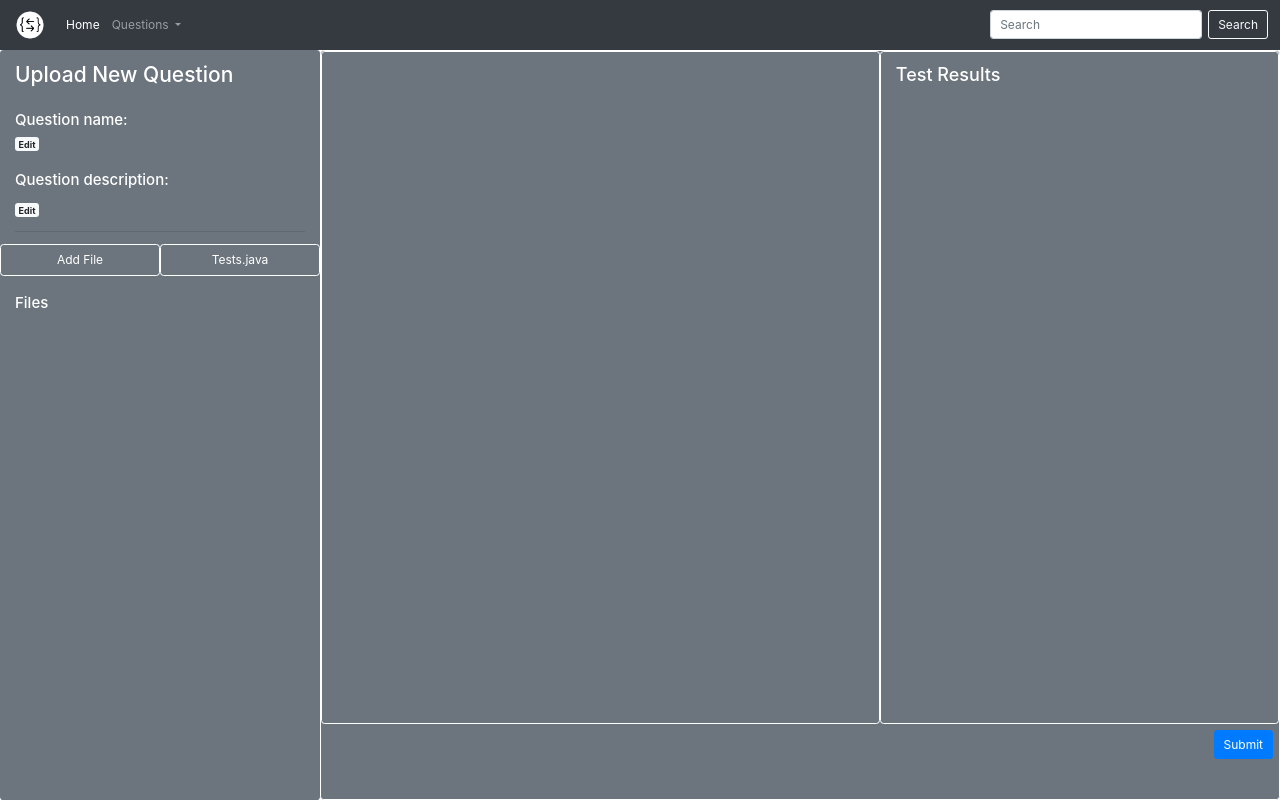
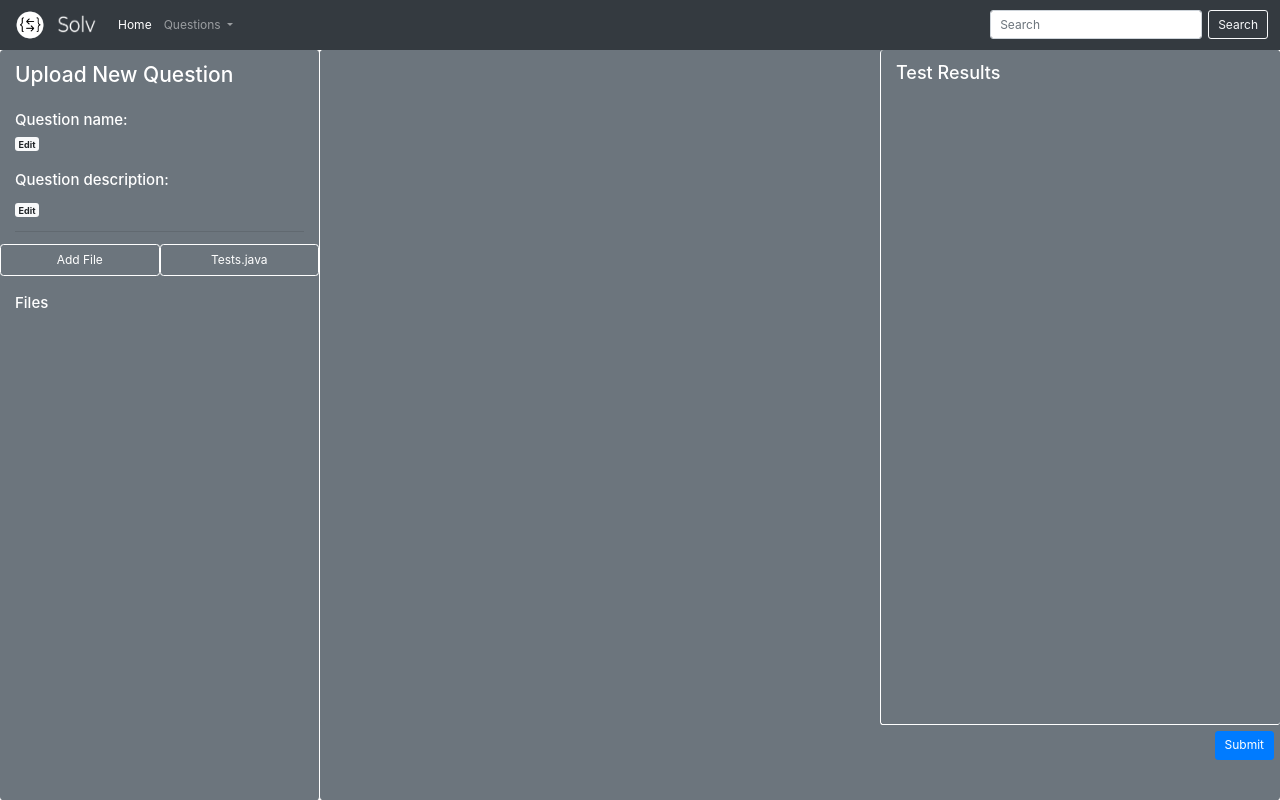
Before and after one commit to AndrewA111/ProjectWebApp, a Django app: template templates/question/upload.html in a window 1280 px wide. Run offline with Django 3.2, Linux system fonts and the light colour scheme; the template is opened without the code that fills it: values that come from a table or form of the project are taken from there, others are empty; some libraries are stand-ins or nearby versions.

Commit message:
Added logo, changed border settings for upload page

```diff
--- a/templates/question/base.html
+++ b/templates/question/base.html
@@ -20,6 +20,9 @@
         <nav class="navbar navbar-expand-lg navbar-dark bg-dark">
           <a class="navbar-brand ml-1" href="#">
             <img src="/static/images/logo.png" width="30" height="30" class="d-inline-block align-top" alt="">
+          </a>
+          <a class="navbar-brand" href="#">
+            <img src="/static/images/logo_text_white.png" width="40" height="20" class="d-inline-block align-top" alt="">
           </a>
           <button class="navbar-toggler" type="button" data-toggle="collapse" data-target="#navbarSupportedContent" aria-controls="navbarSupportedContent" aria-expanded="false" aria-label="Toggle navigation">
             <span class="navbar-toggler-icon"></span>
--- a/templates/question/upload.html
+++ b/templates/question/upload.html
@@ -28,7 +28,7 @@
         <div class="row h-100">
 
 <!--            Description section-->
-            <div class="col-md-3 bg-secondary text-white rounded-lg">
+            <div class="col-md-3 bg-secondary text-white border-right border-white rounded-lg">
 
                 <h3 class="mt-3">Upload New Question</h3><br/>
 
@@ -97,7 +97,7 @@
             </div>
 
 <!--            Code/results section-->
-            <div class="col-md-9 h-100 noPadNoMargin bg-secondary text-white border border-white rounded-lg">
+            <div class="col-md-9 h-100 noPadNoMargin bg-secondary text-white rounded-lg">
 
 <!--                Input and output row-->
                 <form class="fill90" id="submission_form" method="post" action="/question/upload/">
@@ -109,42 +109,7 @@
 
 
                         <!--                    input col-->
-                        <div class="col-md-7 bg-secondary text-white border border-white rounded-lg fill100">
-
-<!--                            &lt;!&ndash;                        tabs&ndash;&gt;-->
-<!--                            <div id="tabs" class="row">-->
-<!--                                {% for form in upload_file_formset %}-->
-<!--                                    {% if not forloop.first %}-->
-<!--                                        <div id="tab{{ forloop.counter0 }}" class="tab col-md-4 p-2 border border-white rounded-lg" data-no="{{ forloop.counter0 }}">-->
-<!--                                            <div class="sameLine">-->
-<!--                                                <p class=noMargin id="tab{{ forloop.counter0 }}text">{{ form.name.value|default_if_none:'' }}</p>-->
-<!--                                                <p class="noMargin"> &nbsp-->
-<!--                                                    <a href="#" id="tab{{ forloop.counter0 }}Edit"-->
-<!--                                                   class="edit tabEdit badge badge-light"-->
-<!--                                                   data-name="{{ forloop.counter0 }}">-->
-<!--                                                    Edit-->
-<!--                                                    </a>-->
-<!--                                                </p>-->
-<!--                                            </div>-->
-<!--                                        </div>-->
-<!--                                    {% endif %}-->
-<!--                                {% endfor %}-->
-<!--                            </div>-->
-
-<!--                            <div class="row edit">-->
-<!--                                <div id="addTab" class="col-md-1 p-2 border border-white rounded-lg" >-->
-<!--                                    <p class="noMargin center"> + </p>-->
-<!--                                </div>-->
-
-<!--                                <div id="tabTest" class="tab col-md-4 p-2 border border-white rounded-lg ml-auto" data-no="Test">-->
-<!--                                    <div class="sameLine">-->
-<!--                                        <p class=noMargin id="tabTesttext">Tests.java</p>-->
-<!--                                    </div>-->
-<!--                                </div>-->
-<!--                            </div>-->
-
-
-
+                        <div class="col-md-7 bg-secondary text-white rounded-lg fill100">
 
 <!--                            File contents-->
                             <div class="row h-100">
@@ -181,7 +146,7 @@
                         </div>
 
     <!--                    output col -->
-                        <div class="col-md-5 scroll bg-secondary text-white border border-white rounded-lg fill100">
+                        <div class="col-md-5 scroll bg-secondary text-white rounded-lg border-left border-bottom border-white fill100">
 
                             <div id="testResults">
 
```
Also changed, not shown: static/images/logo_text_white.png (added).
